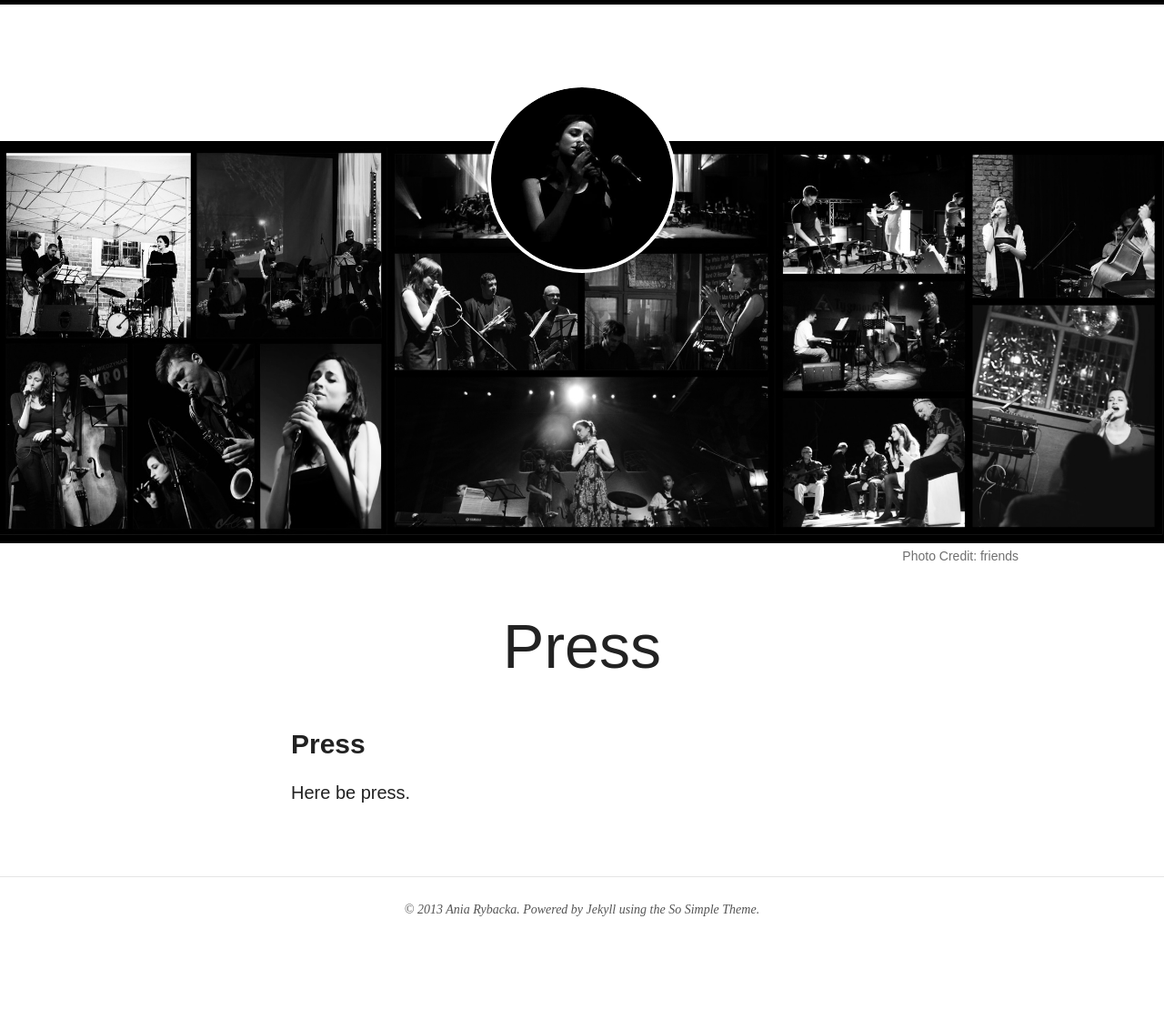
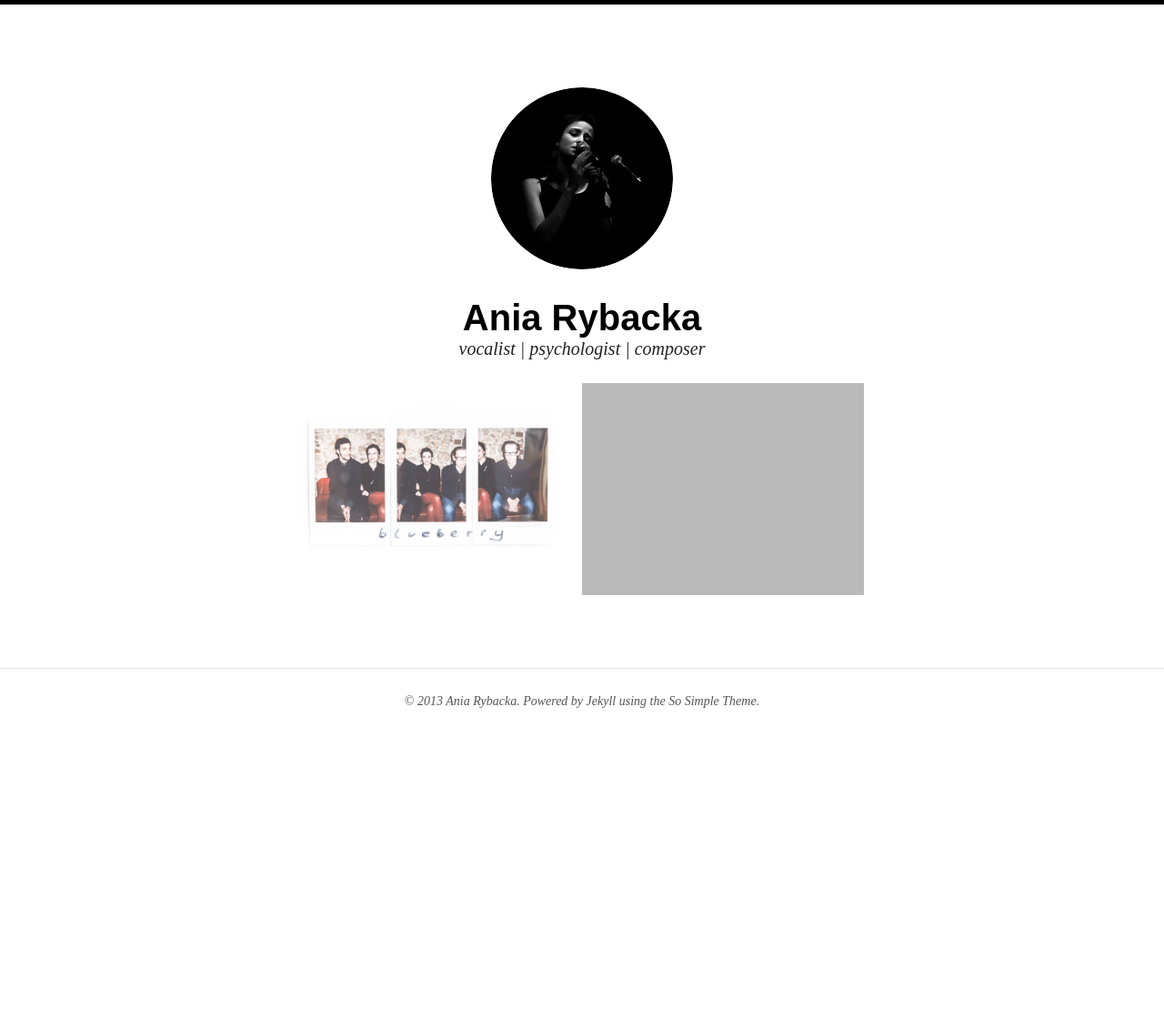
Before and after one commit to aniarybacka/aniarybacka.github.io, a Jekyll site: the page built from press.md, in a window 1280 px wide. Shown: the whole page at 91% size. Built offline with Jekyll 4.4.1, drawn with Linux system fonts in a browser that asks for light colours; nearby versions of some CDN libraries; after the commit the page ends 900 px from its top, so only the background shows below that.

Commit message:
changed press into projects, made a concert post

```diff
--- a/_config.yml
+++ b/_config.yml
@@ -1,6 +1,7 @@
 title:            Ania Rybacka
 description:      vocalist | psychologist | composer
 logo:             site-logo2.png
+
 disqus_shortname:
 #Comment out url when working locally to resolve base urls correctly
 url:              http://aniarybacka.com
@@ -40,8 +41,8 @@ links:
     url: /concerts
   - title: Media
     url: /media
-  - title: Press
-    url: /press
+  - title: Projects
+    url: /projects
   - title: Contact
     url: /contact
   - title: Facebook
--- a/press.md
+++ b/press.md
@@ -1,13 +1,12 @@
 ---
-layout: page
-permalink: /press/index.html
-title: Press
-tags: [press]
-image:
-  feature: kolague.jpg
-  credit: friends
+layout: noHeaderPage
+permalink: /projects/index.html
+description: Projects
+tags: [projects]
+
 ---
 
-#Press
-
-Here be press.
+<figure class="half">
+    <a href="{{ site.url }}/blueberry"><img src="{{ site.url }}/images/blueberry pic.jpg" alt="blueberry"></a>
+    <a href="{{ site.url }}/sphere"><img src="{{ site.url }}/images/image-filename-2.jpg" alt="Sphere"></a>
+</figure>
```
Also changed, not shown: _posts/2013-09-04-concert-in--froggys.md (added, +21 -0 lines), blueberry.md (added, +8 -0 lines), examples/2011-03-10-sample-post.md (renamed from _posts/2011-03-10-sample-post.md, +1 -1 lines), examples/2012-05-22-readability-post.md (renamed from _posts/2012-05-22-readability-post.md), examples/2013-05-22-sample-post-images.md (renamed from _posts/2013-05-22-sample-post-images.md), examples/2013-05-23-readability-feature-post.md (renamed from _posts/2013-05-23-readability-feature-post.md), images/blueberry pic.jpg (added), images/quartet in froggys.jpg (added).
